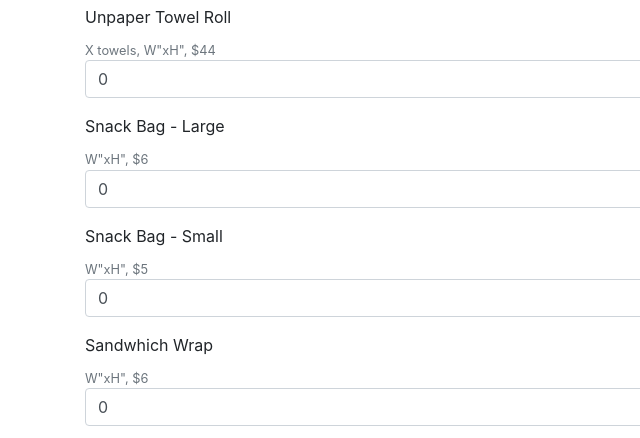
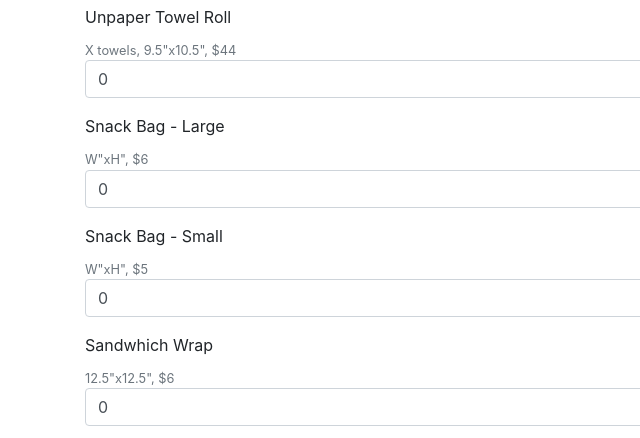
Before and after one commit to PrinceNebulon/custom-order-form, a website: page public/index.html in a window 1280 px wide. Shown: the part 674-1112 px from the top of the page, 0-640 px from the left. Drawn offline with nearby package versions, Linux system fonts and the light colour scheme.

Commit message:
committing changes

```diff
--- a/package.json
+++ b/package.json
@@ -5,7 +5,8 @@
   "main": "index.js",
   "scripts": {
     "dev": "source local/setEnv.sh && nodemon index.js",
-    "start": "node index.js"
+    "start": "node index.js",
+    "heroku": "git add -A && git commit -m \"committing changes\" && git push heroku master"
   },
   "author": "Tim Smith",
   "license": "MIT",
--- a/public/index.html
+++ b/public/index.html
@@ -54,7 +54,7 @@
 			  <h2>Custom Order</h2>
 			  <div class="form-group">
 			    <label for="form-" class="mr-3">Unpaper Towel Roll</label>
-			    <small id="emailHelp" class="form-text text-muted mr-3">X towels, W"xH", $44</small>
+			    <small id="emailHelp" class="form-text text-muted mr-3">X towels, 9.5"x10.5", $44</small>
 			    <input type="number" class="form-control" id="form-" aria-describedby="emailHelp" value="0">
 			  </div>
 			  <div class="form-group">
@@ -69,7 +69,7 @@
 			  </div>
 			  <div class="form-group">
 			    <label for="form-" class="mr-3">Sandwhich Wrap</label>
-			    <small id="form--help" class="form-text text-muted mr-3">W"xH", $6</small>
+			    <small id="form--help" class="form-text text-muted mr-3">12.5"x12.5", $6</small>
 			    <input type="number" class="form-control" id="form-" aria-describedby="form--help" value="0">
 			  </div>
 			  <div class="form-group">
```
